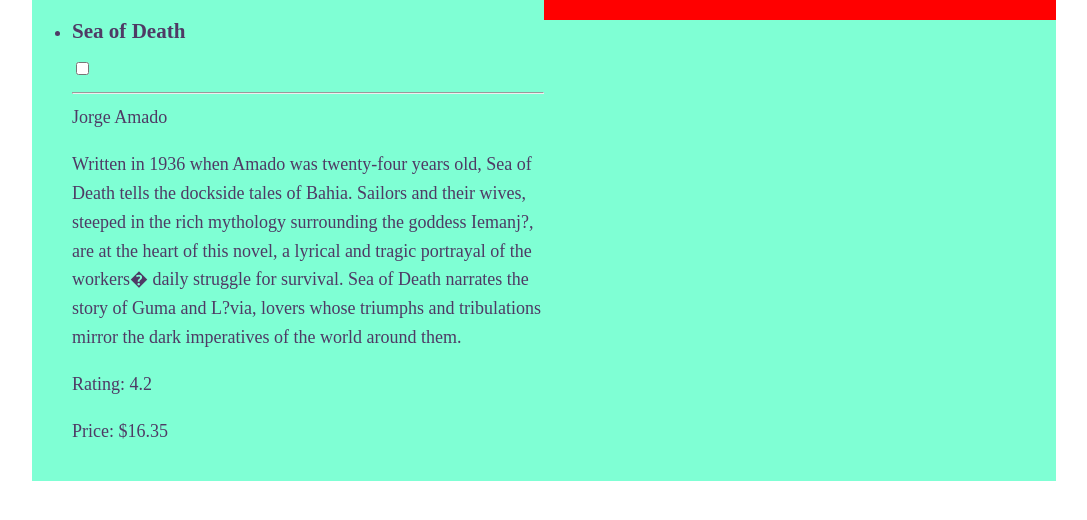
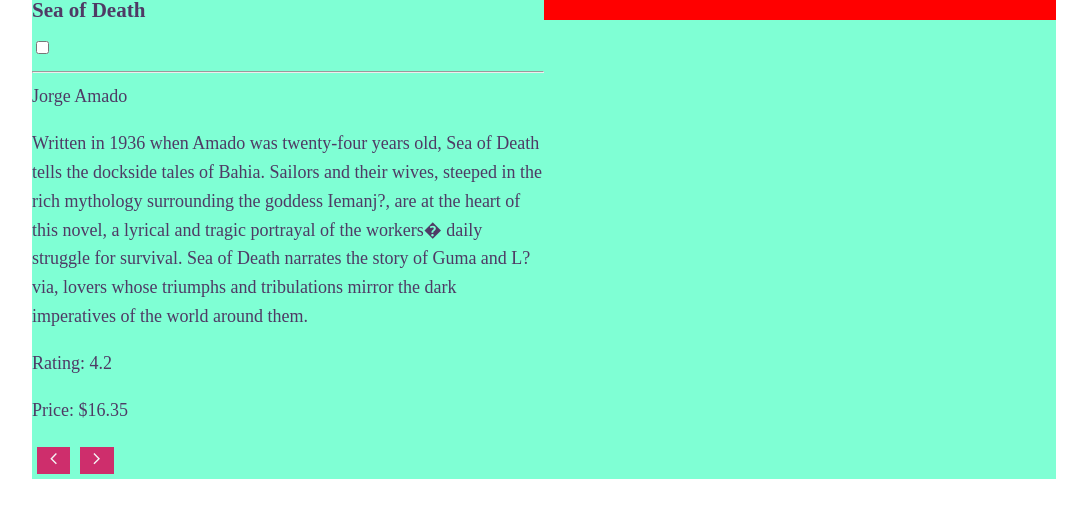
Before and after one commit to GLDGN98/BookWishlist, a React (Create React App) app: page / in a window 1280 px wide. Shown: the top 520 px of the page, without its empty margins (96-1183 px from the left). Built offline with nearby package versions, Linux system fonts and the light colour scheme.

Commit message:
changed rendering strcture

```diff
--- a/package.json
+++ b/package.json
@@ -8,6 +8,7 @@
     "@testing-library/user-event": "^13.5.0",
     "react": "^18.2.0",
     "react-dom": "^18.2.0",
+    "react-icons": "^4.7.1",
     "react-scripts": "5.0.1",
     "sass": "^1.58.0",
     "web-vitals": "^2.1.4"
--- a/src/cmps/book-list.jsx
+++ b/src/cmps/book-list.jsx
@@ -1,15 +1,18 @@
 import React from "react";
 import { BookPreview } from "./book-preview";
+import {MdOutlineArrowBackIosNew} from 'react-icons/md'
+import {MdOutlineArrowForwardIos} from 'react-icons/md'
 
 
-export const BookList = ({ books }) => {
-  return <ul className="book-list">
-    {books?.map(book => {
-      return (
-        <li>
+
+export const BookList = ({ book, onNextPage, onPrevPage }) => {
+  return <div className="book-list">
           <BookPreview book={book} />
-        </li>
-      )
-    })}
-  </ul>;
+          <button onClick={onNextPage}>
+          <MdOutlineArrowBackIosNew/>
+          </button>
+          <button onClick={onPrevPage}>
+          <MdOutlineArrowForwardIos/>
+          </button>
+  </div>;
 };
--- a/src/services/book.service.js
+++ b/src/services/book.service.js
@@ -14,8 +14,6 @@ export const bookService = {
 window.cs = bookService
 
 
-var PAGE_SIZE = 1
-var PAGE_IDX = 0
 
 
 
@@ -31,7 +29,7 @@ async function query(filterBy = { txt: '', price: 0 }) {
     // if (filterBy.price) {
     //     books = books.filter(book => book.price <= filterBy.price)
     // }
-    return books.slice(PAGE_IDX * PAGE_SIZE, (PAGE_IDX + 1) * PAGE_SIZE)
+    return books
 }
 
 function getById(bookId) {
--- a/src/views/book-index.jsx
+++ b/src/views/book-index.jsx
@@ -4,22 +4,35 @@ import { WishlistBooks } from "../cmps/wishlist-books";
 import { bookService } from "../services/book.service";
 
 export const BookIndex = () => {
+var PAGE_SIZE = 1
+var PAGE_IDX = 0
 
-  const [books, setBooks] = useState([])
+  const [book, setBook] = useState({})
 
   useEffect(() => {
-    loadBooks()
+    loadBook()
   }, [])
 
 
-  function loadBooks() {
-    bookService.query().then(setBooks)
+  async function loadBook() {
+    const books = await bookService.query()
+    const currBook = books.slice(PAGE_IDX * PAGE_SIZE, (PAGE_IDX + 1) * PAGE_SIZE)
+    setBook(...currBook)
+  }
+
+  function onNextPage() {
 
   }
 
+ function onPrevPage() {
+
+  }
+
+  console.log(book)
+
 
   return <div className="book-index">
-    <BookList books={books} />
+    <BookList onNextPage={onNextPage} onPrevPage={onPrevPage} book={book}  />
     <WishlistBooks />
   </div>;
 };
```
Also changed, not shown: 1 other file (tests, documents, lock files or other folders).
